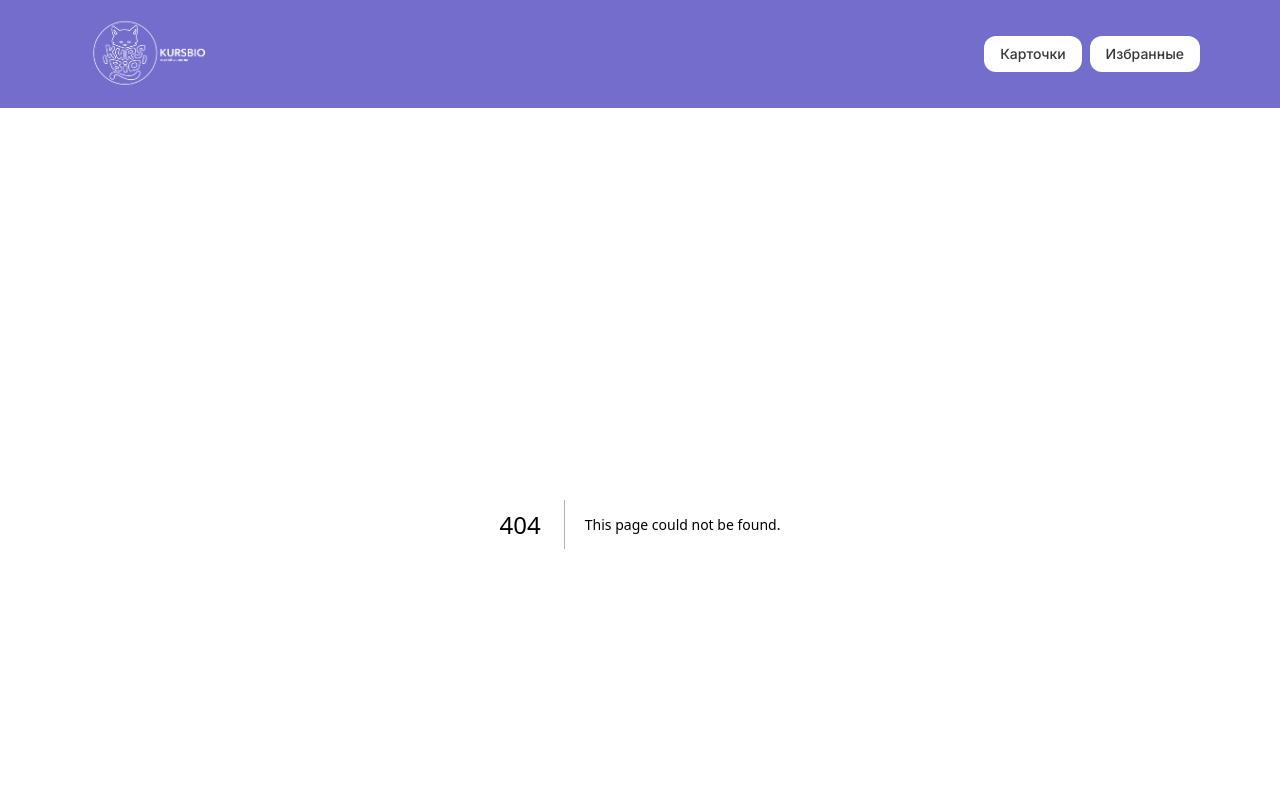
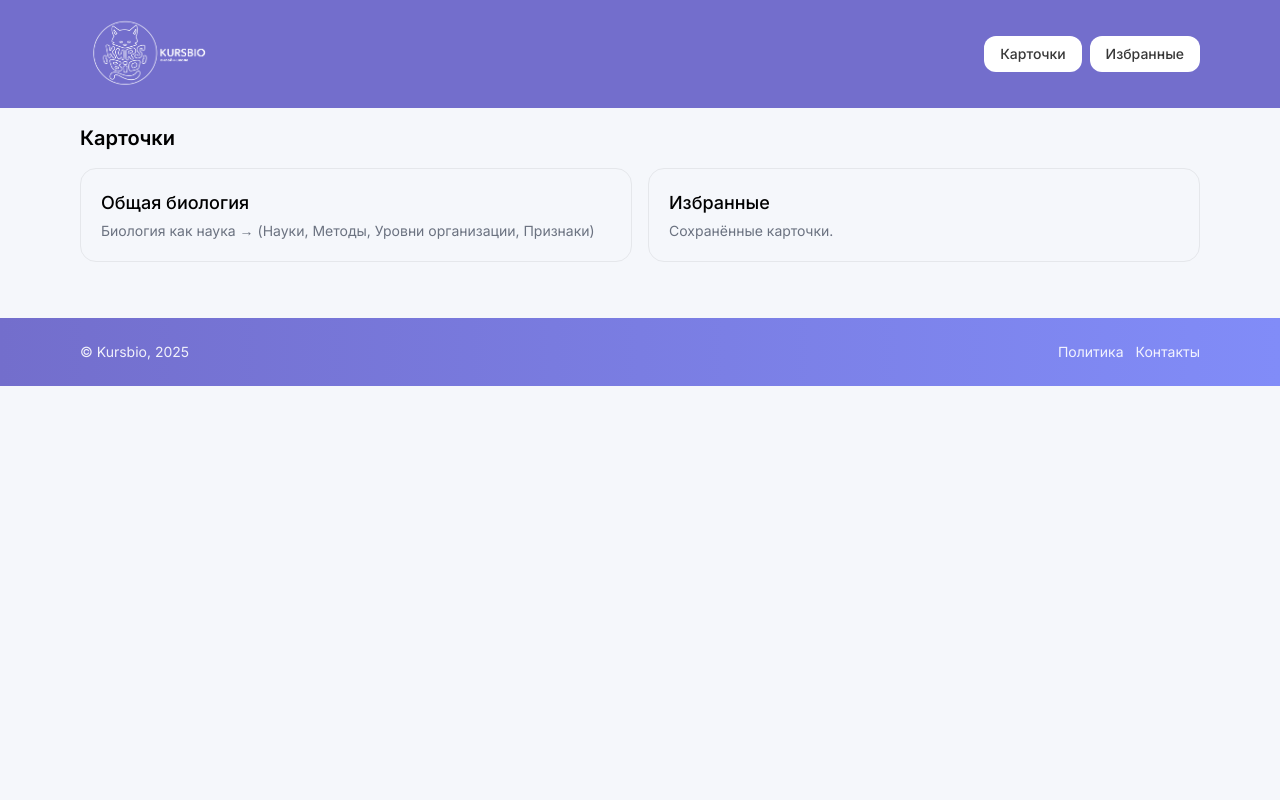
Before and after one commit to Cavor789/kursbio-flashcards, a Next.js app: page /cards in a window 1280 px wide. Before the commit this address had no page. Shown: the top 800 px of the page. Built offline with nearby package versions, Linux system fonts and the light colour scheme.

Commit message:
Create page.tsx

```diff
--- /dev/null
+++ b/app/cards/page.tsx
@@ -0,0 +1,19 @@
+export default function CardsIndex() {
+  return (
+    <section className="space-y-4">
+      <h1 className="text-xl font-semibold">Карточки</h1>
+      <div className="grid gap-4 sm:grid-cols-2">
+        <a href="/cards/bio" className="p-5 rounded-2xl border hover:shadow block">
+          <div className="text-lg font-medium">Общая биология</div>
+          <div className="text-sm text-gray-500 mt-1">
+            Биология как наука → (Науки, Методы, Уровни организации, Признаки)
+          </div>
+        </a>
+        <a href="/favorites" className="p-5 rounded-2xl border hover:shadow block">
+          <div className="text-lg font-medium">Избранные</div>
+          <div className="text-sm text-gray-500 mt-1">Сохранённые карточки.</div>
+        </a>
+      </div>
+    </section>
+  );
+}
```
